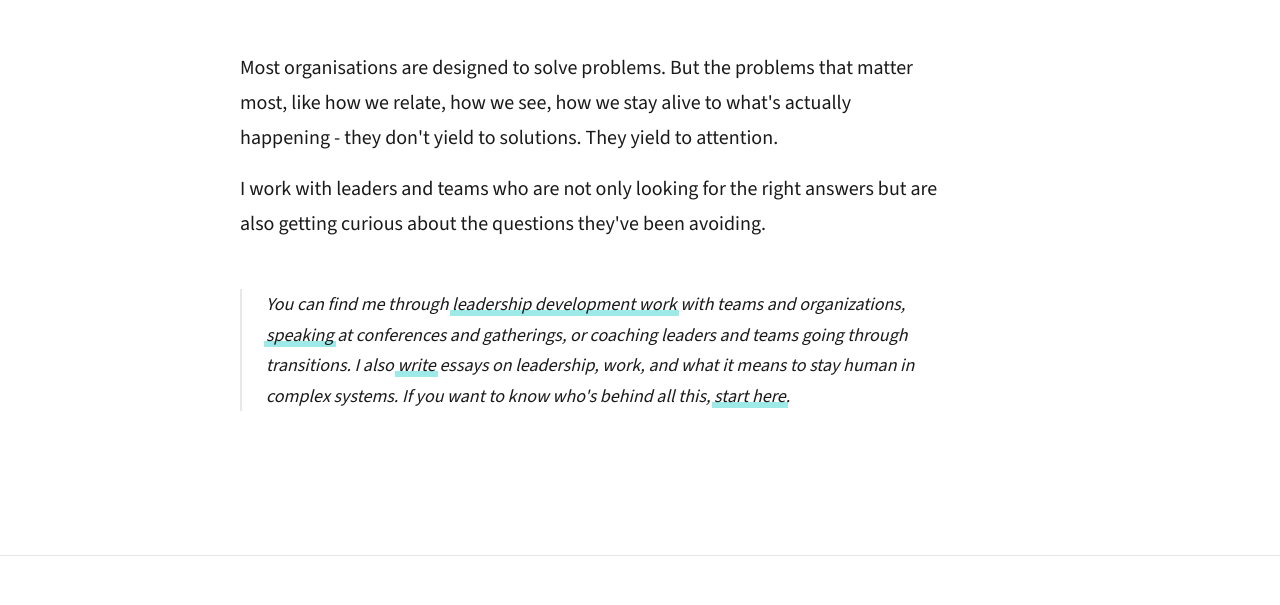
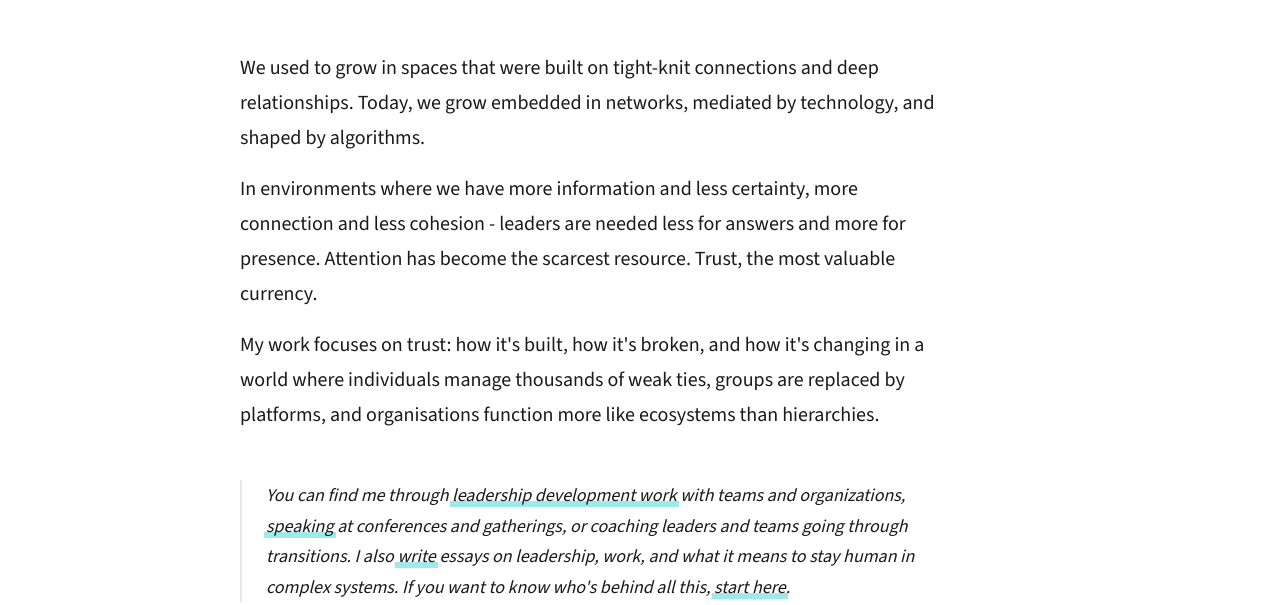
Before and after one commit to wosheesh/wmaterka, a Jekyll site: the page built from index.md, in a window 1280 px wide and 900 px high, cut to the strip 295-900 px from the top of the window. Built offline with Jekyll 4.4.1, drawn with Linux system fonts in a browser that asks for light colours.

Commit message:
towards trust

```diff
--- a/index.md
+++ b/index.md
@@ -8,8 +8,11 @@ description: "Wojtek Materka - Working at the intersection of development and sy
     <h3><strong><em>How can we design and sustain systems, organisations, and relationships that free us up to grow?</em></strong></h3>
     <img src="{{ '/images/index/WM BW.jpg' | relative_url }}" alt="Wojtek Materka" class="hero-photo">
 </div>
-<p class="homepage-description">Most organisations are designed to solve problems. But the problems that matter most, like how we relate, how we see, how we stay alive to what's actually happening - they don't yield to solutions. They yield to attention.</p>
-<p class="homepage-description">I work with leaders and teams who are not only looking for the right answers but are also getting curious about the questions they've been avoiding.</p>
+<p class="homepage-description">We used to grow in spaces that were built on tight-knit connections and deep relationships. Today, we grow embedded in networks, mediated by technology, and shaped by algorithms.</p>
+
+<p class="homepage-description">In environments where we have more information and less certainty, more connection and less cohesion - leaders are needed less for answers and more for presence. Attention has become the scarcest resource. Trust, the most valuable currency.</p>
+
+<p class="homepage-description">My work focuses on trust: how it's built, how it's broken, and how it's changing in a world where individuals manage thousands of weak ties, groups are replaced by platforms, and organisations function more like ecosystems than hierarchies. </p>
 
 <div class="homepage-contact">
     <p>You can find me through <a href="/leadership">leadership development work</a> with teams and organizations, <a href="/speaking">speaking</a> at conferences and gatherings, or coaching leaders and teams going through transitions. I also <a href="/writing">write</a> essays on leadership, work, and what it means to stay human in complex systems. If you want to know who's behind all this, <a href="/about">start here</a>.</p>
```
Also changed, not shown: 2 other files.
